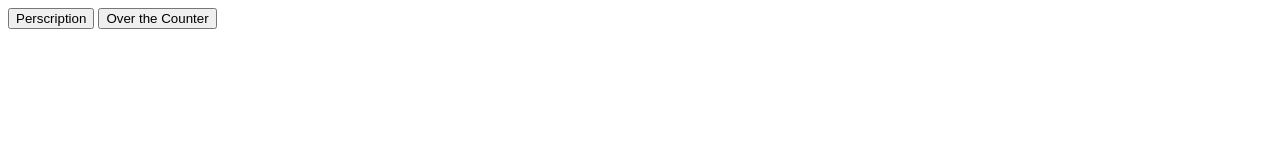
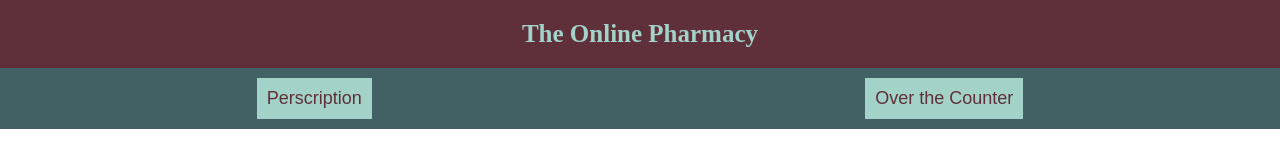
Before and after one commit to LineIRoed/Object-Oriented-Programming, a website: page OO-P/index.html in a window 1280 px wide. Drawn offline with Linux system fonts and the light colour scheme.

Commit message:
styled navbar

```diff
--- a/OO-P/index.html
+++ b/OO-P/index.html
@@ -3,12 +3,22 @@
 <head>
   <meta charset="UTF-8">
   <meta name="viewport" content="width=device-width, initial-scale=1.0">
+  <link rel="stylesheet" href="./src/css/reset.css">
+  <link rel="stylesheet" href="./src/css/variables.css">
+  <link rel="stylesheet" href="./src/css/navbar.css">
+  <link rel="stylesheet" href="./src/css/style.css">
+  <link rel="stylesheet" href="./src/css/buttons.css">
   <title>OnlinePharmacy</title>
 </head>
 <body>
   <nav class="navbar">
-    <button class="nav-button button button-prescription" data-id="perscription">Perscription</button>
-    <button class="nav-button button button-overTheCounter" data-id="overTheCounter">Over the Counter</button>
+    <div class="navbar-header__container">
+      <h1 class="navbar-header">The Online Pharmacy</h1>
+    </div>
+    <div class="nav-button__container">
+      <button class="nav-button button button-prescription" data-id="perscription">Perscription</button>
+      <button class="nav-button button button-overTheCounter" data-id="overTheCounter">Over the Counter</button>
+    </div>
   </nav>
 </body>
 </html>
--- /dev/null
+++ b/OO-P/src/css/buttons.css
@@ -0,0 +1,14 @@
+.nav-button {
+    padding: var(--padding-medium) ;
+    font-size: var(--font-size-medium);
+    background-color: var(--color-aqua);
+    border: none;
+    cursor: pointer;
+    color: var(--color-purple);
+}
+.nav-button:hover {
+    background-color: var(--color-aqua-hover);
+    transition: color 0.3s;
+}
+
+/* -------- */
--- /dev/null
+++ b/OO-P/src/css/navbar.css
@@ -0,0 +1,31 @@
+.navbar {
+    display: flex;
+    flex-direction: column;
+    justify-content: center;
+    align-items: center;
+    width: 100%;
+    background-color: var(--color-dark-blue);
+}
+.navbar-header__container {
+    width: 100%;
+    background-color: var(--color-purple);
+    display: flex;
+    justify-content: center;
+    align-items: center;
+    padding: var(--padding-large);
+}
+.navbar-header {
+    font-size: var(--font-size-large);
+    color: var(--color-aqua);
+}
+
+/* ------- */
+.nav-button__container {
+    display: flex;
+    flex-direction: row;
+    flex-wrap: wrap;
+    width: 100%;
+    justify-content: space-around;
+    align-items: center;
+    padding: var(--padding-medium);
+}
--- /dev/null
+++ b/OO-P/src/css/reset.css
@@ -0,0 +1,6 @@
+* {
+    box-sizing: border-box;
+    padding: 0;
+    margin: 0;
+    text-decoration: none;
+}
--- /dev/null
+++ b/OO-P/src/css/variables.css
@@ -0,0 +1,21 @@
+:root {
+    /* colors */
+    --color-purple: #60303a;
+    --color-aqua: #a2d2c8;
+    --color-dark-blue: #416165;
+    --color-red: #FB3640;
+    --color-gold: #D5B942;
+
+    /* color hover */
+    --color-aqua-hover: #DEEFEC;
+
+    /* padding */
+    --padding-large: 20px;
+    --padding-medium: 10px;
+    --padding-small: 5px;
+
+    /* font size */
+    --font-size-small: 1rem;
+    --font-size-medium: 1.125rem;
+    --font-size-large: 1.563rem;
+}
```
Also changed, not shown: OO-P/src/css/style.css (added).
